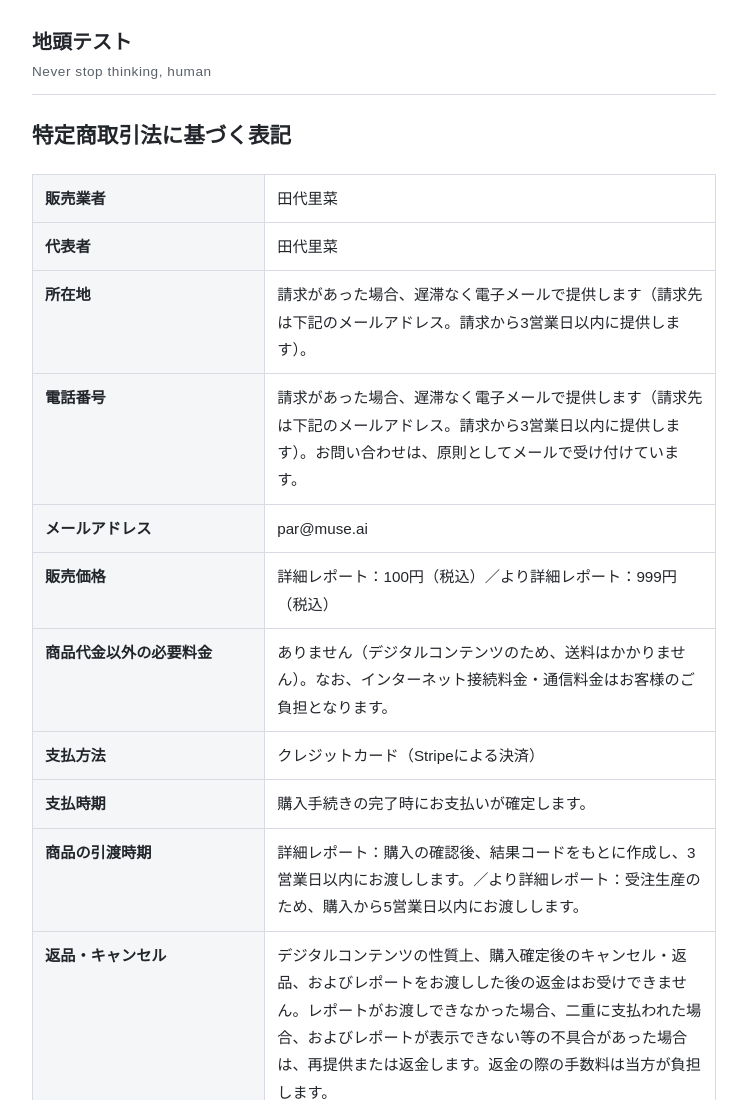
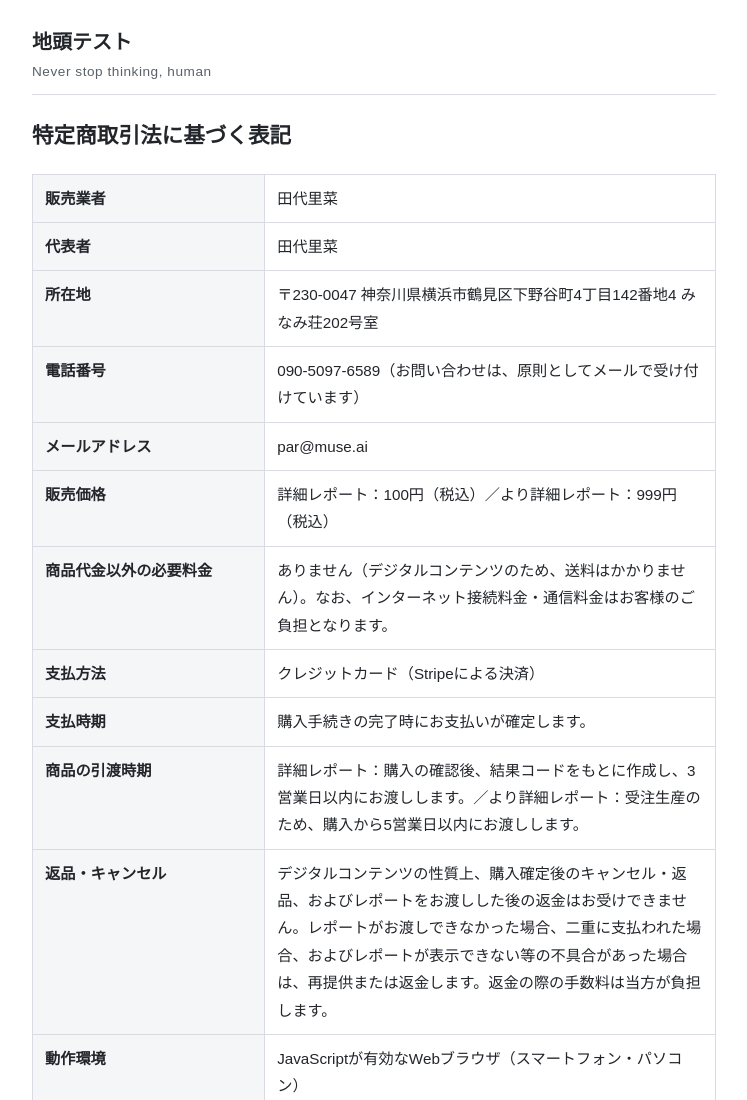
Before and after one commit to ritukal/ritukal.github.io, a plain HTML site: page tokushoho.html in a window 1280 px wide. Shown: the top 1100 px of the page, without its empty margins (266-1013 px from the left). Drawn offline with Linux system fonts and the light colour scheme.

Commit message:
特商法：所在地・電話番号を実表記に変更

```diff
--- a/tokushoho.html
+++ b/tokushoho.html
@@ -34,8 +34,8 @@
 <table>
   <tr><th>販売業者</th><td>田代里菜</td></tr>
   <tr><th>代表者</th><td>田代里菜</td></tr>
-  <tr><th>所在地</th><td>請求があった場合、遅滞なく電子メールで提供します（請求先は下記のメールアドレス。請求から3営業日以内に提供します）。</td></tr>
-  <tr><th>電話番号</th><td>請求があった場合、遅滞なく電子メールで提供します（請求先は下記のメールアドレス。請求から3営業日以内に提供します）。お問い合わせは、原則としてメールで受け付けています。</td></tr>
+  <tr><th>所在地</th><td>〒230-0047 神奈川県横浜市鶴見区下野谷町4丁目142番地4 みなみ荘202号室</td></tr>
+  <tr><th>電話番号</th><td>090-5097-6589（お問い合わせは、原則としてメールで受け付けています）</td></tr>
   <tr><th>メールアドレス</th><td>par@muse.ai</td></tr>
   <tr><th>販売価格</th><td>詳細レポート：100円（税込）／より詳細レポート：999円（税込）</td></tr>
   <tr><th>商品代金以外の必要料金</th><td>ありません（デジタルコンテンツのため、送料はかかりません）。なお、インターネット接続料金・通信料金はお客様のご負担となります。</td></tr>
```
